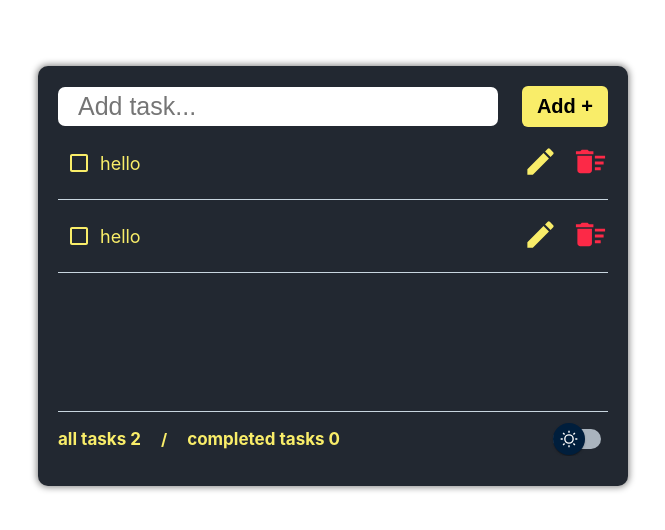
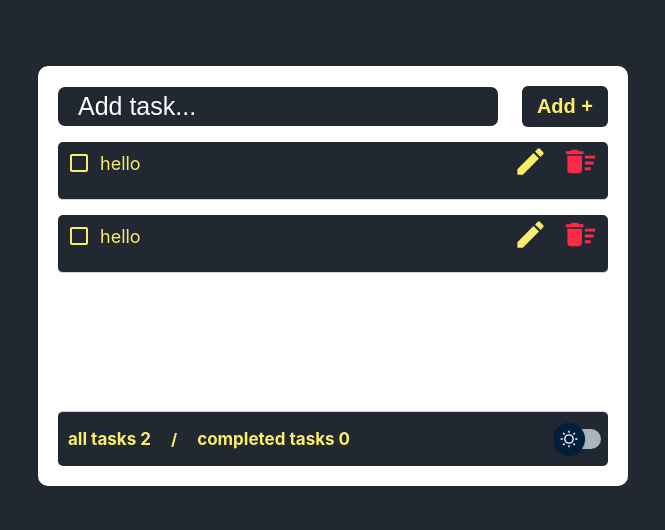
Before and after one commit to VaheGasparyan/todo-list, a React (Create React App) app: page / in a window 1280 px wide. Shown: the part 124-654 px from the top of the page, without its empty margins (307-972 px from the left). Built offline with nearby package versions, Linux system fonts and the light colour scheme.

Commit message:
fix styles

```diff
--- a/src/App.css
+++ b/src/App.css
@@ -5,3 +5,11 @@
     height: 100vh;
     width: 100%;
 }
+
+.App.light {
+    background: #222831;
+}
+
+.App.dark {
+    background: #fff;
+}
--- a/src/App.tsx
+++ b/src/App.tsx
@@ -1,14 +1,30 @@
+import {useState, createContext} from "react";
+import {themeChange} from "utils/themeChange";
+
 import Todo from "todo";
 
 import './App.css';
-import {useState} from "react";
+
+export const ThemeContext = createContext({
+    theme: 'light',
+    changeTheme: () => {},
+});
 
 const App = () => {
-    const [theme, setTheme] = useState('dark');
+    const [theme, setTheme] = useState('light');
+
+    const changeTheme = () => {
+        setTheme(themeChange(theme));
+    }
 
   return (
-    <div className="App">
-      <Todo />
+    <div className={theme === 'light' ? 'App light' : 'App dark'}>
+        <ThemeContext.Provider value={{
+            theme,
+            changeTheme
+        }}>
+            <Todo />
+        </ThemeContext.Provider>
     </div>
   );
 }
--- a/src/components/drawTodo/index.tsx
+++ b/src/components/drawTodo/index.tsx
@@ -13,10 +13,6 @@ import './drawTodo.css';
 const DrawTodo: FC<IDrawTodoPropsInterface> = ({ todo, handleDelete, handleEdit, handleClose, handleChecked }) => {
     const [inputValue, setInputValue] = useState('');
 
-    const onDelete= (event: any) => {
-        handleDelete(event.target.parentNode.id);
-    }
-
     const handleChange = (event: ChangeEvent<HTMLInputElement>) => {
         setInputValue(event.target.value);
     }
@@ -24,10 +20,6 @@ const DrawTodo: FC<IDrawTodoPropsInterface> = ({ todo, handleDelete, handleEdit,
     const onEdit = (event: any) => {
         handleEdit(event.target.parentNode.id, inputValue);
         setInputValue('');
-    }
-
-    const onClose = (event: any) => {
-        handleClose(event.target.parentNode.id);
     }
 
     return (
@@ -44,7 +36,7 @@ const DrawTodo: FC<IDrawTodoPropsInterface> = ({ todo, handleDelete, handleEdit,
                                 {item.isEdit ? <FileDownloadDoneIcon onClick={onEdit} fontSize='large' id={item.id} /> : <EditIcon onClick={onEdit} fontSize='large' id={item.id} />}
                             </div>
                             <div className="delete" id={item.id}>
-                                {item.isEdit ? <CancelIcon onClick={onClose} fontSize='large' id={item.id} /> : <DeleteSweepIcon onClick={onDelete} id={item.id} fontSize='large'/>}
+                                {item.isEdit ? <CancelIcon onClick={handleClose} fontSize='large' id={item.id} /> : <DeleteSweepIcon onClick={handleDelete} id={item.id} fontSize='large'/>}
                             </div>
                         </div>
                     </div>
--- a/src/components/footer/index.tsx
+++ b/src/components/footer/index.tsx
@@ -1,10 +1,14 @@
-import {FC} from "react";
+import {FC, useContext} from "react";
+
+import { ThemeContext } from "App";
 
 import {MaterialUISwitch} from "../switch";
 import {IFooterPropsInterface} from "interfaces/footerPropsInterface";
 
 import './footer.css';
 const Footer:FC <IFooterPropsInterface> = ({ todo }) => {
+    const { changeTheme } = useContext(ThemeContext);
+
     return (
         <footer>
             <div className="wrapper">
@@ -17,7 +21,7 @@ const Footer:FC <IFooterPropsInterface> = ({ todo }) => {
                 </div>
             </div>
             <div className="switch">
-                <MaterialUISwitch />
+                <MaterialUISwitch onClick={changeTheme} />
             </div>
         </footer>
     );
--- a/src/interfaces/drawTodoPropsInterface.ts
+++ b/src/interfaces/drawTodoPropsInterface.ts
@@ -3,8 +3,8 @@ import {ChangeEvent} from "react";
 
 export interface IDrawTodoPropsInterface {
     todo: ITodo[];
-    handleDelete: (id: string) => void;
+    handleDelete: (event: any) => void;
     handleEdit: (id: string, inputValue?: string) => void;
-    handleClose: (id: string) => void;
+    handleClose: (event: any) => void;
     handleChecked: (event: ChangeEvent<HTMLInputElement>) => void;
 }
--- a/src/todo/index.tsx
+++ b/src/todo/index.tsx
@@ -1,4 +1,4 @@
-import {ChangeEvent, FormEvent, useEffect, useReducer, useState} from "react";
+import {ChangeEvent, FormEvent, useReducer, useContext} from "react";
 
 import {todosReducer} from "todosReducer";
 import {ITodo} from "interfaces/todoState";
@@ -6,6 +6,7 @@ import {todos} from "todosInitailState";
 import { v4 as uuid } from 'uuid';
 import {filterCompletedTodos} from "utils/filterCompletedTodos";
 import {createAddAction, createDeleteAction, createEditAction, createCloseAction, createCheckedAction} from "actions";
+import { ThemeContext } from "App";
 
 import TodoForm from "components/todo_form";
 import Footer from "components/footer";
@@ -16,6 +17,7 @@ import './todo.css';
 
 const Todo = () => {
     const [todo, dispatch] = useReducer(todosReducer, todos);
+    const {theme} = useContext(ThemeContext);
 
     const handleSubmit = (event: FormEvent<HTMLFormElement>, inputValue: string) => {
         event.preventDefault()
@@ -30,12 +32,12 @@ const Todo = () => {
         }
     }
 
-    const handleClose = (id: string) => {
-        dispatch(createCloseAction(id));
+    const handleClose = (event: any) => {
+        dispatch(createCloseAction(event.target.parentNode.id));
     }
 
-    const handleDelete = (id: string) => {
-        dispatch(createDeleteAction(id));
+    const handleDelete = (event: any) => {
+        dispatch(createDeleteAction(event.target.parentNode.id));
     }
 
     const handleChecked = (event: ChangeEvent<HTMLInputElement>) => {
@@ -43,7 +45,7 @@ const Todo = () => {
     }
 
     return (
-        <div className='todo'>
+        <div className={theme === 'light' ? 'todo light' : 'todo dark'}>
             <TodoForm handleSubmit={handleSubmit} />
             <DrawTodo todo={todo} handleDelete={handleDelete} handleEdit={handleEdit} handleClose={handleClose} handleChecked={handleChecked} />
             <Footer todo={todo} />
--- a/src/todo/todo.css
+++ b/src/todo/todo.css
@@ -9,3 +9,44 @@
     background: #222831;
     padding: 20px;
 }
+
+.todo.light {
+    background: #fff;
+    box-shadow: 0px 0px 0px 0px;
+}
+
+.todo.dark {
+    background: #222831;
+}
+
+.todo.light form .input input {
+    background: #222831;
+}
+
+.todo.light form .input input::placeholder {
+    color: #fff;
+}
+
+.todo.dark form .input input::placeholder {
+    color: #222831;
+}
+
+.todo.light form .btn button {
+    background: #222831;
+    color: #F9ED69;
+}
+
+.todo .todo_list .elements {
+    padding-right: 10px;
+}
+
+.todo.light .todo_list .elements {
+    background: #222831;
+    border-radius: 5px;
+}
+
+.todo footer {
+    background: #222831;
+    padding-left: 10px;
+    border-radius: 5px;
+}
--- /dev/null
+++ b/src/utils/themeChange.ts
@@ -0,0 +1,7 @@
+export const themeChange = (theme: string) => {
+    if(theme === 'light') {
+        return 'dark';
+    } else {
+        return 'light'
+    }
+}
```
